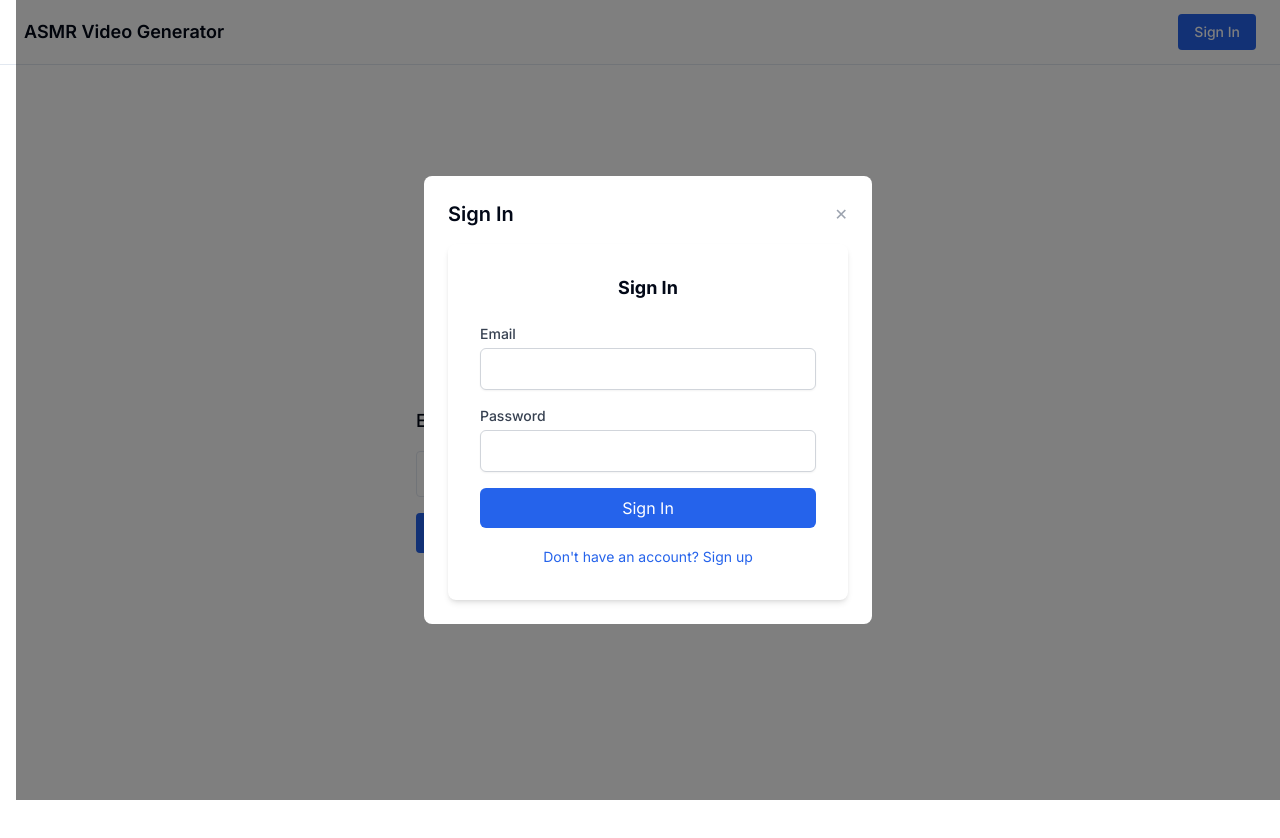
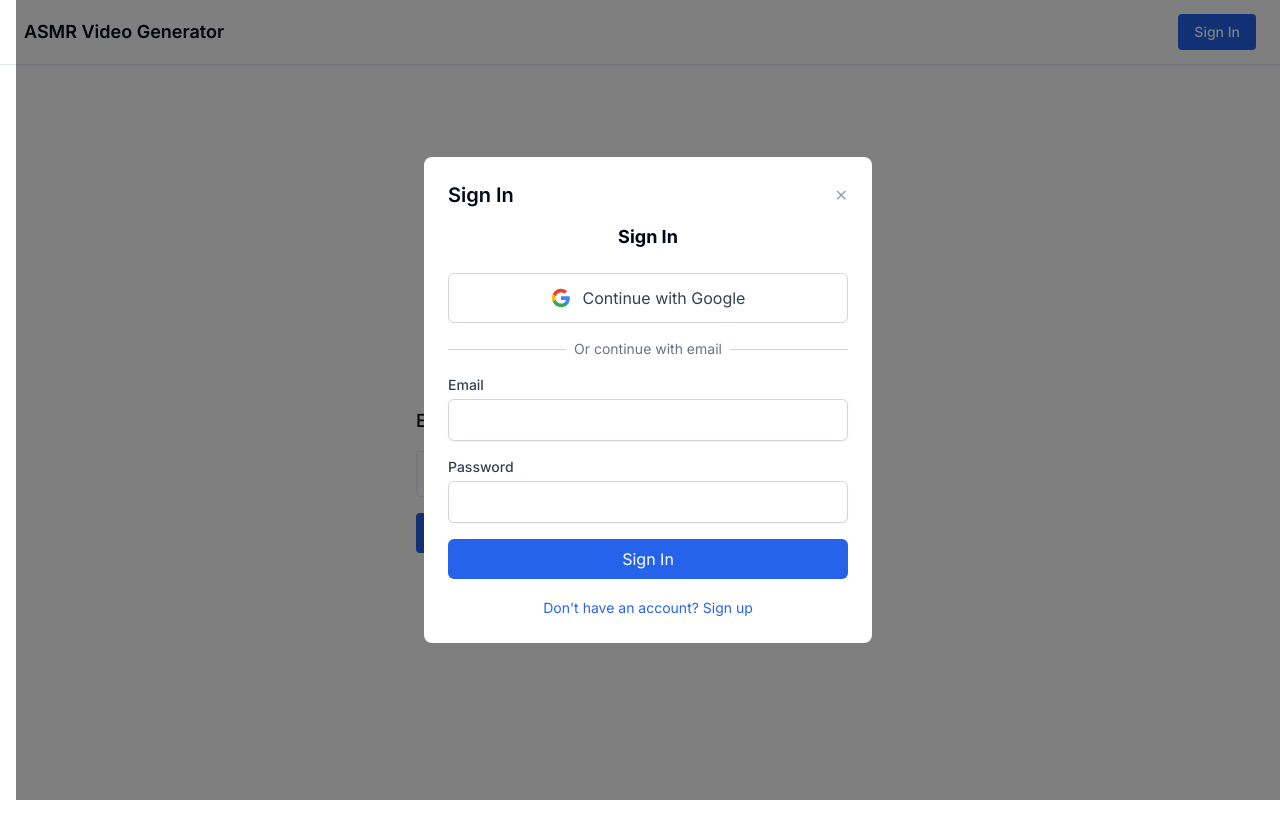
Before and after one commit to maggie-wiedner/ASMR-videos, a Next.js app: page / in a window 1280 px wide. Both pictures are taken after a click on the button "Sign In". Shown: the top 838 px of the page. Built offline with nearby package versions, Linux system fonts and the light colour scheme; no server answers.

Commit message:
Add Google OAuth sign-in with beautiful UI and setup instructions

```diff
--- a/components/auth/AuthForm.tsx
+++ b/components/auth/AuthForm.tsx
@@ -12,7 +12,27 @@
   const [email, setEmail] = useState('')
   const [password, setPassword] = useState('')
   const [loading, setLoading] = useState(false)
+  const [googleLoading, setGoogleLoading] = useState(false)
   const [message, setMessage] = useState('')
+
+  const handleGoogleSignIn = async () => {
+    setGoogleLoading(true)
+    setMessage('')
+
+    try {
+      const { error } = await supabase.auth.signInWithOAuth({
+        provider: 'google',
+        options: {
+          redirectTo: `${window.location.origin}/`,
+        },
+      })
+      if (error) throw error
+    } catch (error: any) {
+      setMessage(error.message)
+    } finally {
+      setGoogleLoading(false)
+    }
+  }
 
   const handleSubmit = async (e: React.FormEvent) => {
     e.preventDefault()
@@ -43,10 +63,34 @@
   }
 
   return (
-    <div className="max-w-md mx-auto bg-white p-8 rounded-lg shadow-md">
+    <div className="max-w-md mx-auto bg-white rounded-lg">
       <h2 className="text-2xl font-bold text-center mb-6">
         {isSignUp ? 'Sign Up' : 'Sign In'}
       </h2>
+
+      {/* Google Sign In Button */}
+      <button
+        onClick={handleGoogleSignIn}
+        disabled={googleLoading || loading}
+        className="w-full mb-4 bg-white border border-gray-300 text-gray-700 py-3 px-4 rounded-md hover:bg-gray-50 focus:outline-none focus:ring-2 focus:ring-blue-500 focus:ring-offset-2 disabled:bg-gray-100 flex items-center justify-center gap-3"
+      >
+        <svg className="w-5 h-5" viewBox="0 0 24 24">
+          <path fill="#4285f4" d="M22.56 12.25c0-.78-.07-1.53-.2-2.25H12v4.26h5.92c-.26 1.37-1.04 2.53-2.21 3.31v2.77h3.57c2.08-1.92 3.28-4.74 3.28-8.09z"/>
+          <path fill="#34a853" d="M12 23c2.97 0 5.46-.98 7.28-2.66l-3.57-2.77c-.98.66-2.23 1.06-3.71 1.06-2.86 0-5.29-1.93-6.16-4.53H2.18v2.84C3.99 20.53 7.7 23 12 23z"/>
+          <path fill="#fbbc05" d="M5.84 14.09c-.22-.66-.35-1.36-.35-2.09s.13-1.43.35-2.09V7.07H2.18C1.43 8.55 1 10.22 1 12s.43 3.45 1.18 4.93l2.85-2.22.81-.62z"/>
+          <path fill="#ea4335" d="M12 5.38c1.62 0 3.06.56 4.21 1.64l3.15-3.15C17.45 2.09 14.97 1 12 1 7.7 1 3.99 3.47 2.18 7.07l3.66 2.84c.87-2.6 3.3-4.53 6.16-4.53z"/>
+        </svg>
+        {googleLoading ? 'Signing in...' : 'Continue with Google'}
+      </button>
+
+      <div className="relative mb-4">
+        <div className="absolute inset-0 flex items-center">
+          <div className="w-full border-t border-gray-300" />
+        </div>
+        <div className="relative flex justify-center text-sm">
+          <span className="px-2 bg-white text-gray-500">Or continue with email</span>
+        </div>
+      </div>
 
       <form onSubmit={handleSubmit} className="space-y-4">
         <div>
@@ -80,7 +124,7 @@
 
         <button
           type="submit"
-          disabled={loading}
+          disabled={loading || googleLoading}
           className="w-full bg-blue-600 text-white py-2 px-4 rounded-md hover:bg-blue-700 focus:outline-none focus:ring-2 focus:ring-blue-500 focus:ring-offset-2 disabled:bg-gray-400"
         >
           {loading ? 'Loading...' : (isSignUp ? 'Sign Up' : 'Sign In')}
```
Also changed, not shown: 1 other file (tests, documents, lock files or other folders).
